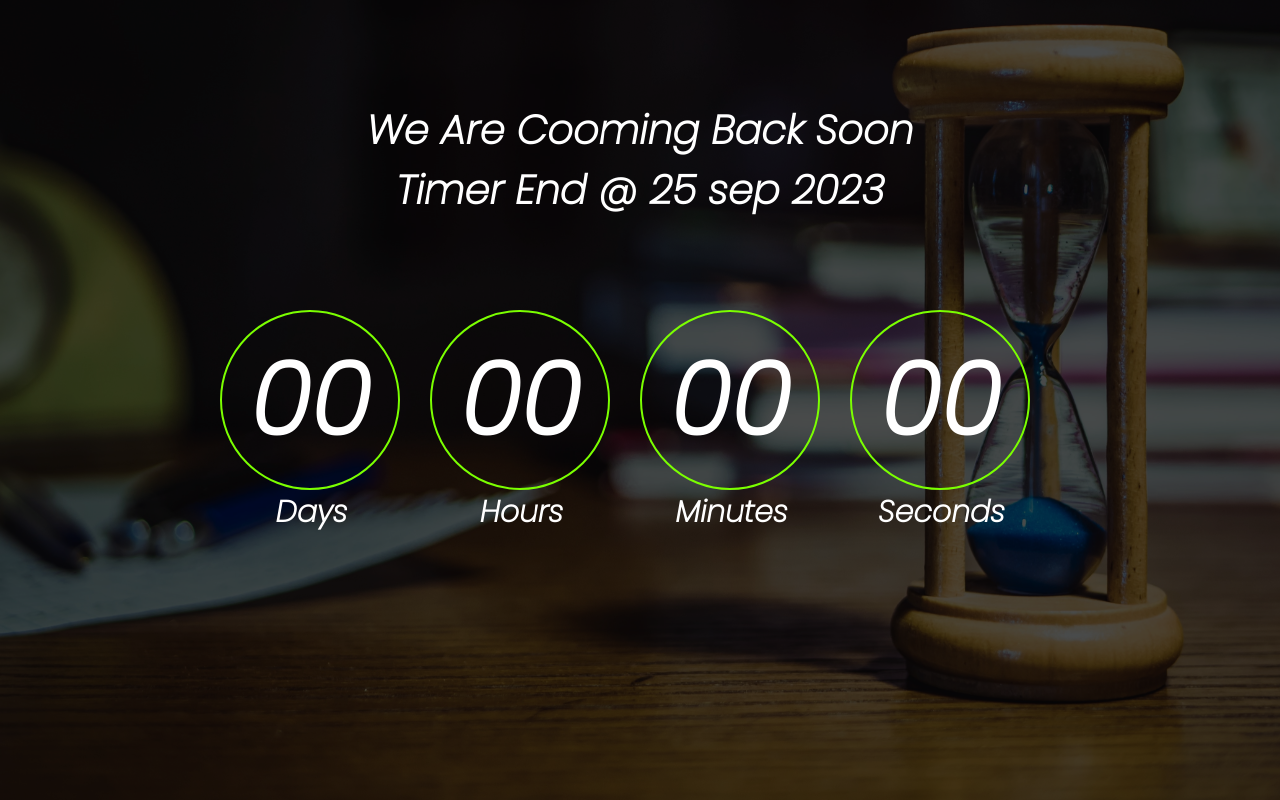
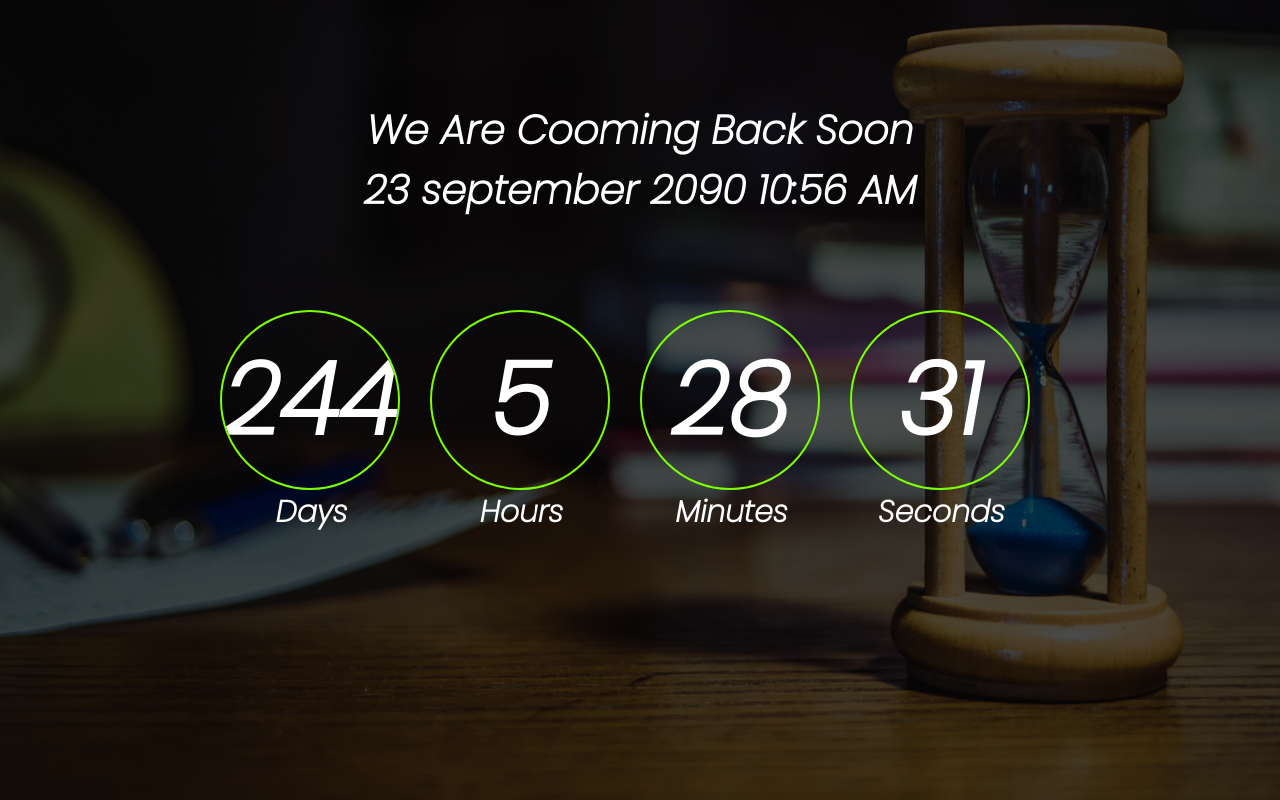
Before and after one commit to PanariRasul/CountDown-Timer, a plain HTML site: page index.html in a window 1280 px wide. Drawn offline with Linux system fonts and the light colour scheme; a web font is replaced by a local one.

Commit message:
javascriptv

```diff
--- a/css/styles.css
+++ b/css/styles.css
@@ -58,6 +58,7 @@ input{
     font-size: 100px;
     text-align: center;
     font-weight: 900;
+    cursor: not-allowed;
 }
 label{
     font-size: 30px;
--- a/index.html
+++ b/index.html
@@ -12,7 +12,7 @@
     <div class="main">
         <div class="overlay">
             <h1>We Are Cooming Back Soon</h1>
-            <h1>Timer End @ 25 sep 2023 </h1>
+            <h1 id="enddate">Timer End @ 25 sep 2023 </h1>
             <div class="box-container">
                 <div class="timerbox">
                     <input type="text" value="00" readonly><br>
--- a/js/main.js
+++ b/js/main.js
@@ -0,0 +1,23 @@
+const endDate = '23 september 2090 10:56 AM'
+document.getElementById("enddate").innerText = endDate;
+const input = document.querySelectorAll("input");
+
+
+const clock = () => {
+    const end = new Date(endDate)
+    const now = new Date()
+    const diff = (end - now)/1000;
+
+    if (diff < 0) return;
+
+    input[0].value= Math.floor(diff/3600/24);
+    input[1].value=Math.floor((diff/3600)%24)
+    input[2].value=Math.floor((diff/60)%60)
+    input[3].value=Math.floor((diff)%60)
+}
+clock();
+
+setInterval( () => {
+    clock()
+},1000
+);
```
